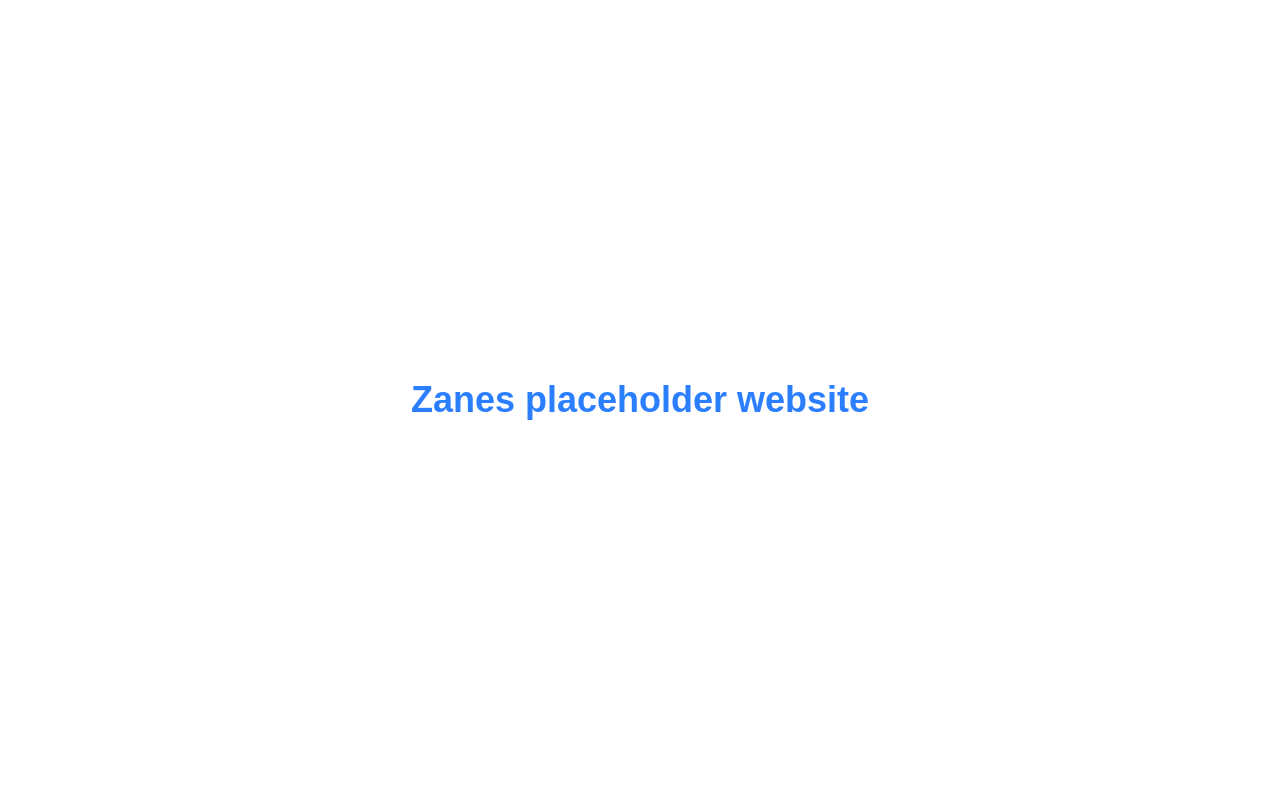
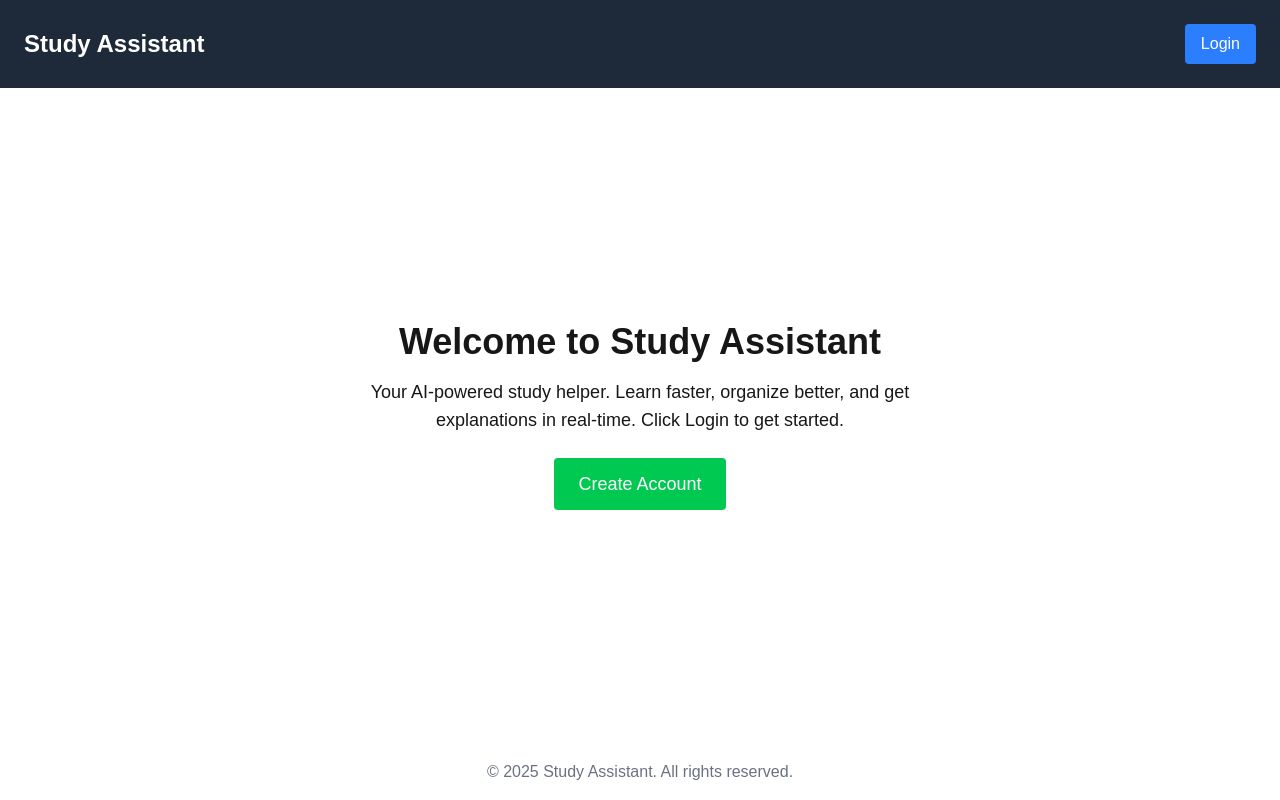
Before and after one commit to zanerisinger-max/study, a Next.js app: page / in a window 1280 px wide. Built offline with nearby package versions, Linux system fonts and the light colour scheme.

Commit message:
Update homepage layout and text

```diff
--- a/app/page.tsx
+++ b/app/page.tsx
@@ -1,9 +1,42 @@
+"use client";
+
+import { useRouter } from "next/navigation";
+
 export default function Home() {
+  const router = useRouter();
+
   return (
-    <main className="flex min-h-screen items-center justify-center">
-      <h1 className="text-4xl font-bold text-blue-500">
-        Zanes placeholder website
-      </h1>
-    </main>
+    <div className="min-h-screen flex flex-col">
+      {/* Header */}
+      <header className="flex justify-between items-center p-6 bg-gray-800 text-white">
+        <h1 className="text-2xl font-bold">Study Assistant</h1>
+        <button
+          onClick={() => router.push("/login")}
+          className="bg-blue-500 hover:bg-blue-600 px-4 py-2 rounded"
+        >
+          Login
+        </button>
+      </header>
+
+      {/* Main Content */}
+      <main className="flex flex-col items-center justify-center flex-1 p-6">
+        <h2 className="text-4xl font-bold mb-4">Welcome to Study Assistant</h2>
+        <p className="text-lg text-center max-w-xl mb-6">
+          Your AI-powered study helper. Learn faster, organize better, and get
+          explanations in real-time. Click Login to get started.
+        </p>
+        <button
+          onClick={() => router.push("/signup")}
+          className="bg-green-500 hover:bg-green-600 px-6 py-3 rounded text-white text-lg"
+        >
+          Create Account
+        </button>
+      </main>
+
+      {/* Footer */}
+      <footer className="text-center p-4 text-gray-500">
+        &copy; 2025 Study Assistant. All rights reserved.
+      </footer>
+    </div>
   );
 }
```
